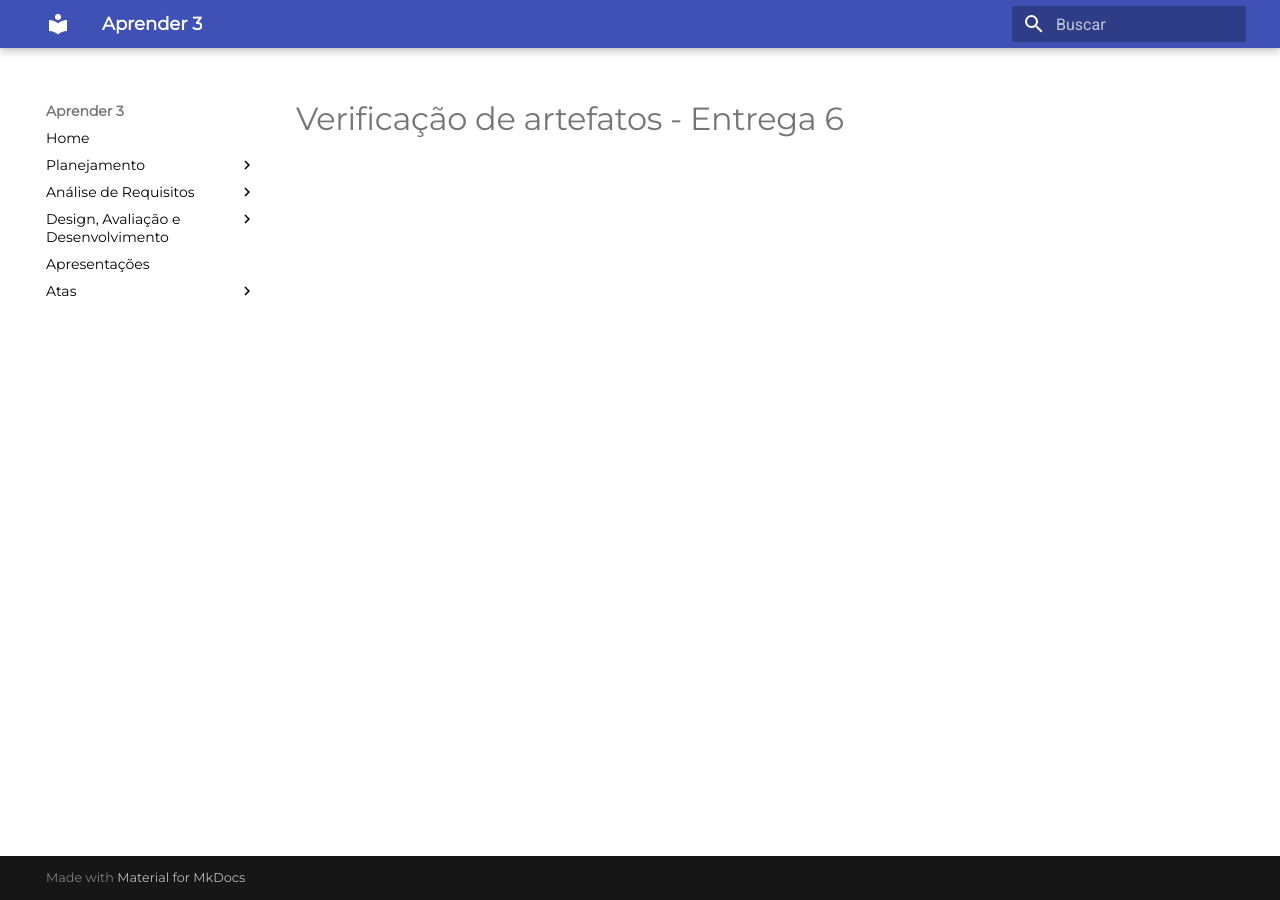
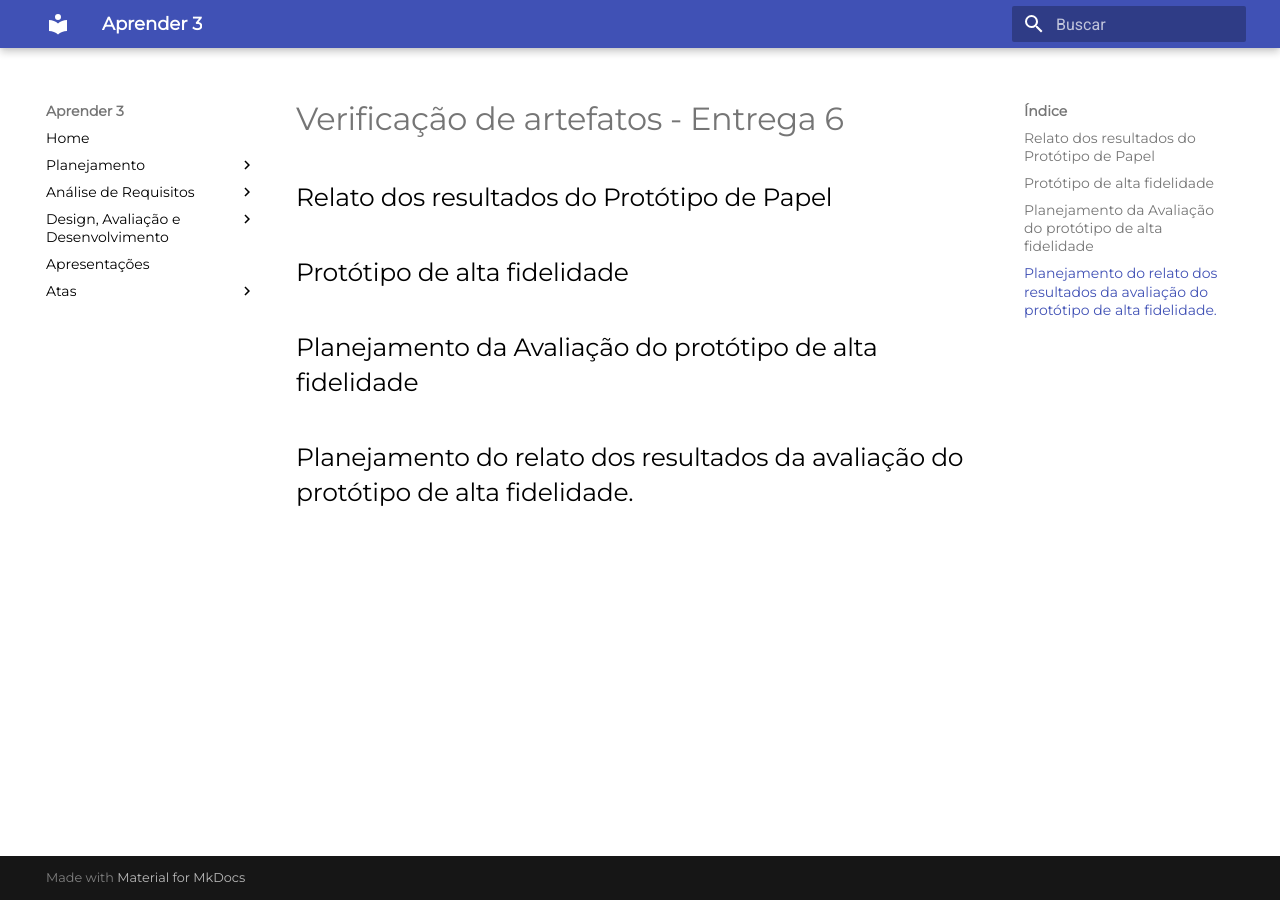
Before and after one commit to mdsreq-fga-unb/2022.2-Aprender3, an MkDocs documentation site: the page built from docs/Avaliacao/verificacao_entrega6.md, in a window 1280 px wide. Built offline with MkDocs 1.6.1 and Material for MkDocs 9.7.7, drawn with Linux system fonts in a browser that asks for light colours.

Commit message:
Update verificacao_entrega6.md

```diff
--- a/docs/Avaliacao/verificacao_entrega6.md
+++ b/docs/Avaliacao/verificacao_entrega6.md
@@ -1 +1,9 @@
 # Verificação de artefatos - Entrega 6
+
+## Relato dos resultados do Protótipo de Papel
+
+## Protótipo de alta fidelidade
+
+## Planejamento da Avaliação do protótipo de alta fidelidade
+
+## Planejamento do relato dos resultados da avaliação do protótipo de alta fidelidade.
```
